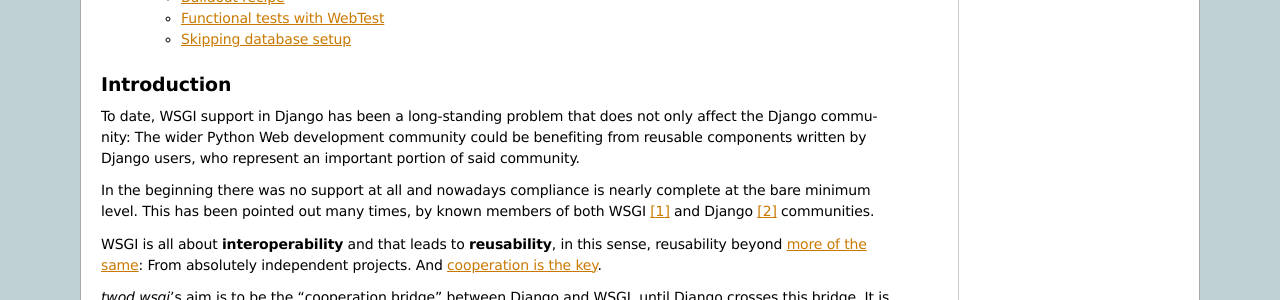
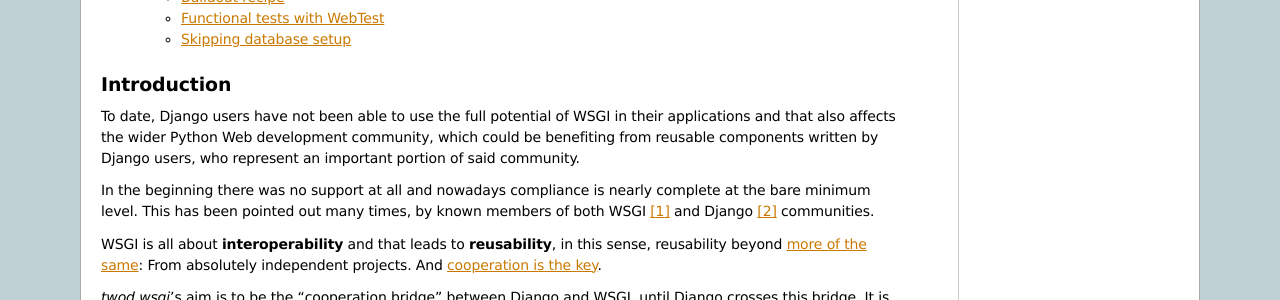
Before and after one commit to 2degrees/django-wsgi, a Sphinx documentation site: the page built from docs/source/manual/index.rst, in a window 1280 px wide. Shown: the part 552-852 px from the top of the page. Built offline with Sphinx 7.4.7, drawn with Linux system fonts in a browser that asks for light colours; a script that is not in the unit is left out.

Commit message:
Made the introduction more Django contributor friendly

```diff
--- a/docs/source/manual/index.rst
+++ b/docs/source/manual/index.rst
@@ -20,10 +20,10 @@
 Introduction
 ============
 
-To date, WSGI support in Django has been a long-standing problem that does not
-only affect the Django community: The wider Python Web development community
-could be benefiting from reusable components written by Django users, who
-represent an important portion of said community.
+To date, Django users have not been able to use the full potential of WSGI
+in their applications and that also affects the wider Python Web development
+community, which could be benefiting from reusable components written by Django
+users, who represent an important portion of said community.
 
 In the beginning there was no support at all and nowadays compliance is nearly
 complete at the bare minimum level. This has been pointed out many times, by known
```
